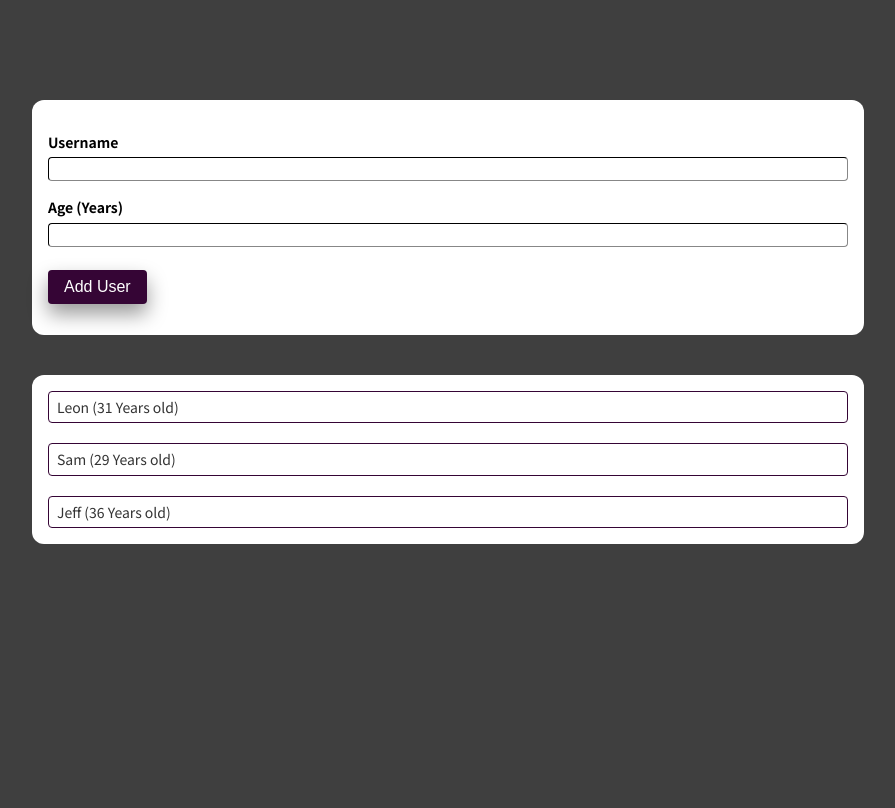
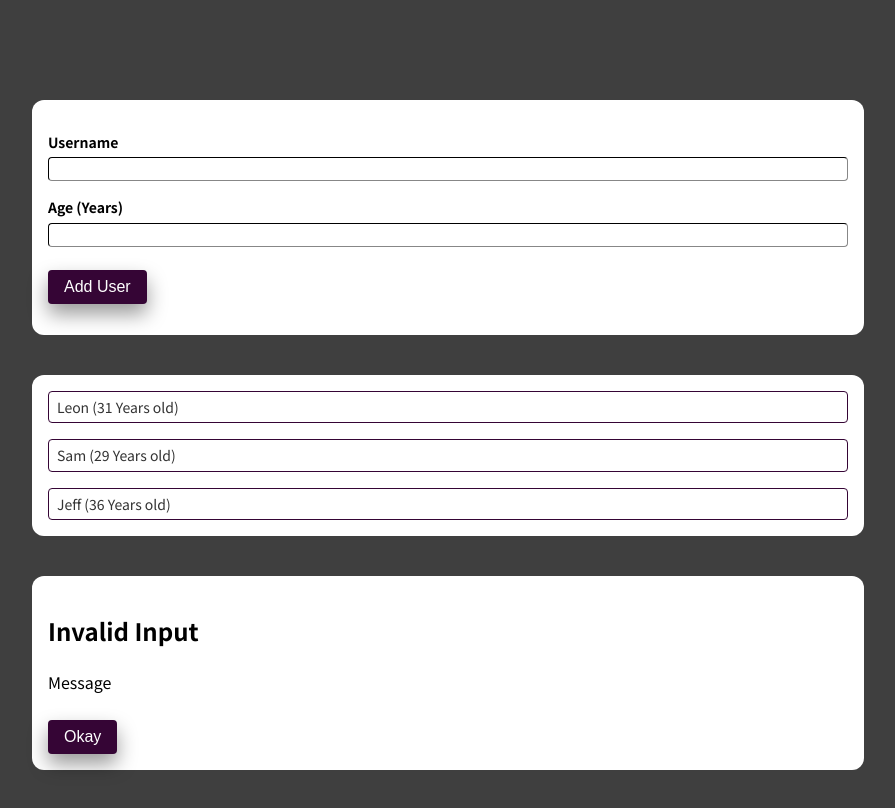
Before and after one commit to Marknjo/react-lab, a React (Create React App) app: page / in a window 1280 px wide. Shown: the whole page, without its empty margins (192-1087 px from the left). Built offline with nearby package versions, Linux system fonts and the light colour scheme.

Commit message:
Practicals: Add message implementation structure

```diff
--- a/src/App/App.js
+++ b/src/App/App.js
@@ -1,6 +1,7 @@
 import AddUserInfoForm from './components/AddInfo/AddUserInfoForm';
 import './App.css';
 import ShowInfoLists from './components/ShowInfo/ShowInfoLists';
+import Message from './helpers/Messages/Message';
 
 //import { consoleSeparator } from './helpers/consoleSeparator'
 const App = function () {
@@ -8,6 +9,7 @@ const App = function () {
     <main className="container">
       <AddUserInfoForm />
       <ShowInfoLists />
+      <Message />
     </main>
   );
 };
--- a/src/App/components/ShowInfo/ShowInfoList.module.css
+++ b/src/App/components/ShowInfo/ShowInfoList.module.css
@@ -1,5 +1,5 @@
 .info-lists__list:not(:last-of-type) {
-  margin-bottom: 2rem;
+  margin-bottom: 1.6rem;
 }
 
 .info-list__content {
--- /dev/null
+++ b/src/App/helpers/Messages/Message.js
@@ -0,0 +1,15 @@
+import Button from '../../UI/Button';
+import Card from '../../UI/Card';
+import styles from './Message.module.css';
+
+const Message = function () {
+  return (
+    <Card className={`${styles.modal}`}>
+      <h2 className={styles['modal__title']}>Invalid Input</h2>
+      <p className={styles['modal__content']}>Message</p>
+      <Button className={styles['modal__close-btn']}>Okay</Button>
+    </Card>
+  );
+};
+
+export default Message;
```
Also changed, not shown: src/App/helpers/Messages/Message.module.css (added).
